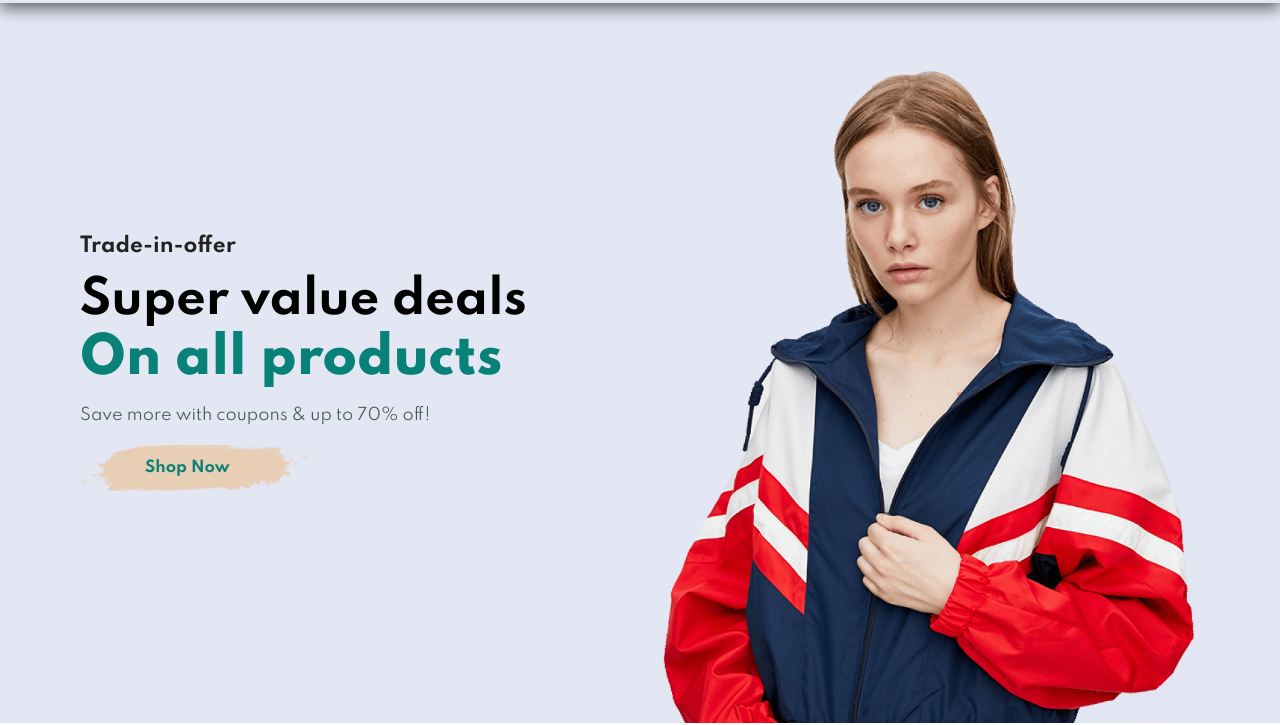
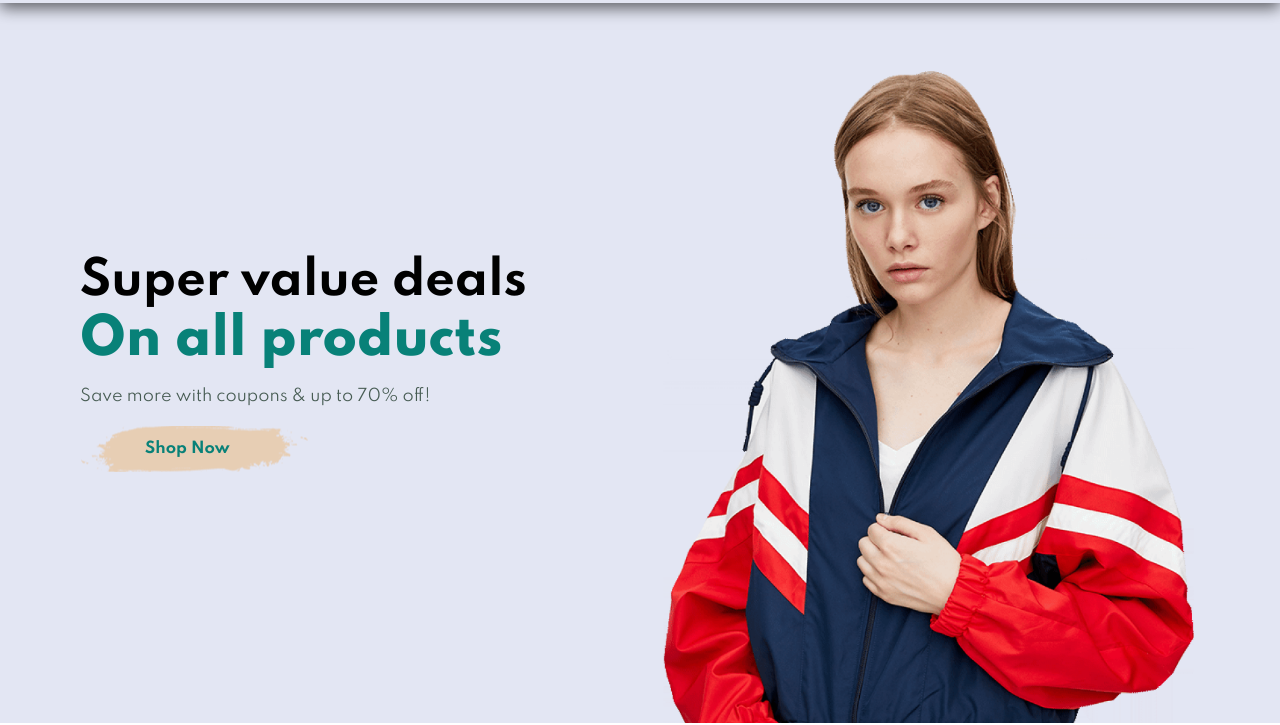
Before and after one commit to kshitizsoni12/E-commmerce-website, a plain HTML site: page index.html in a window 1280 px wide. Shown: the part 82-807 px from the top of the page. Drawn offline with nearby package versions, Linux system fonts and the light colour scheme.

Commit message:
Update index.html

```diff
--- a/index.html
+++ b/index.html
@@ -45,7 +45,7 @@
 
         <!-- hero section -->
         <section class="hero">
-            <h4>Trade-in-offer</h4>
+<!--             <h4>Trade-in-offer</h4> -->
             <h2>Super value deals</h2>
             <h1>On all products</h1>
             <p>Save more with coupons & up to 70% off!</p>
```
